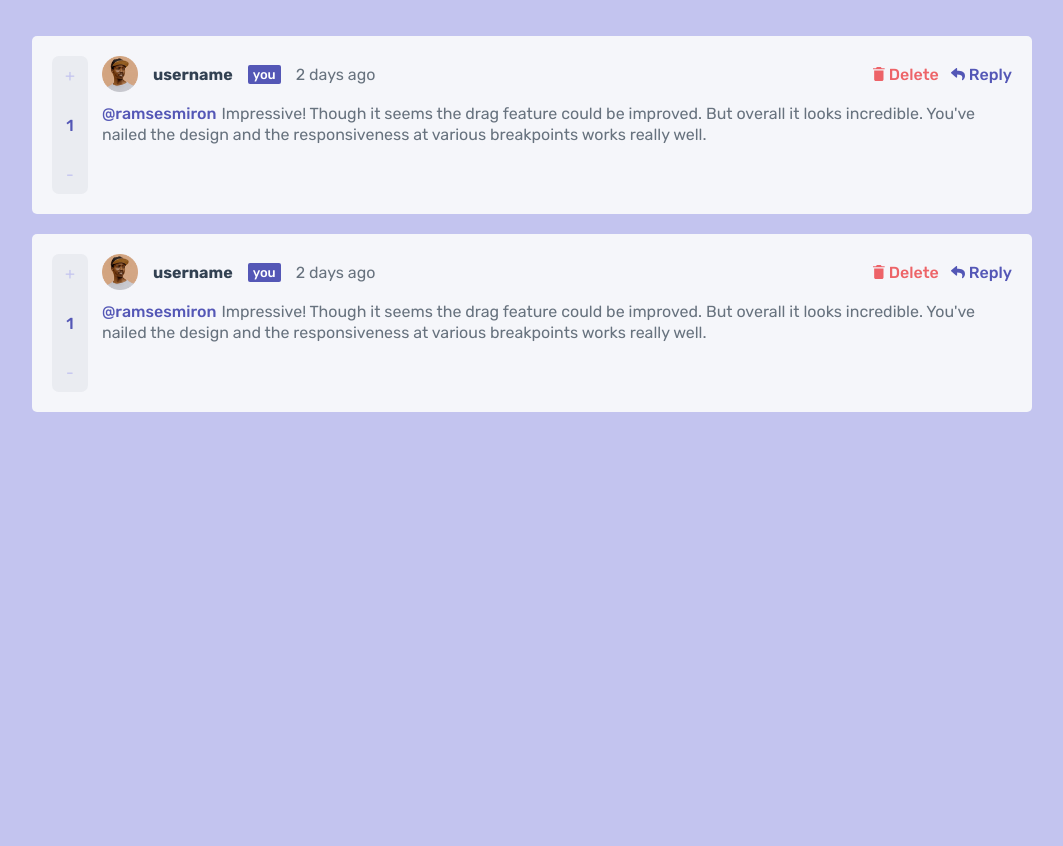
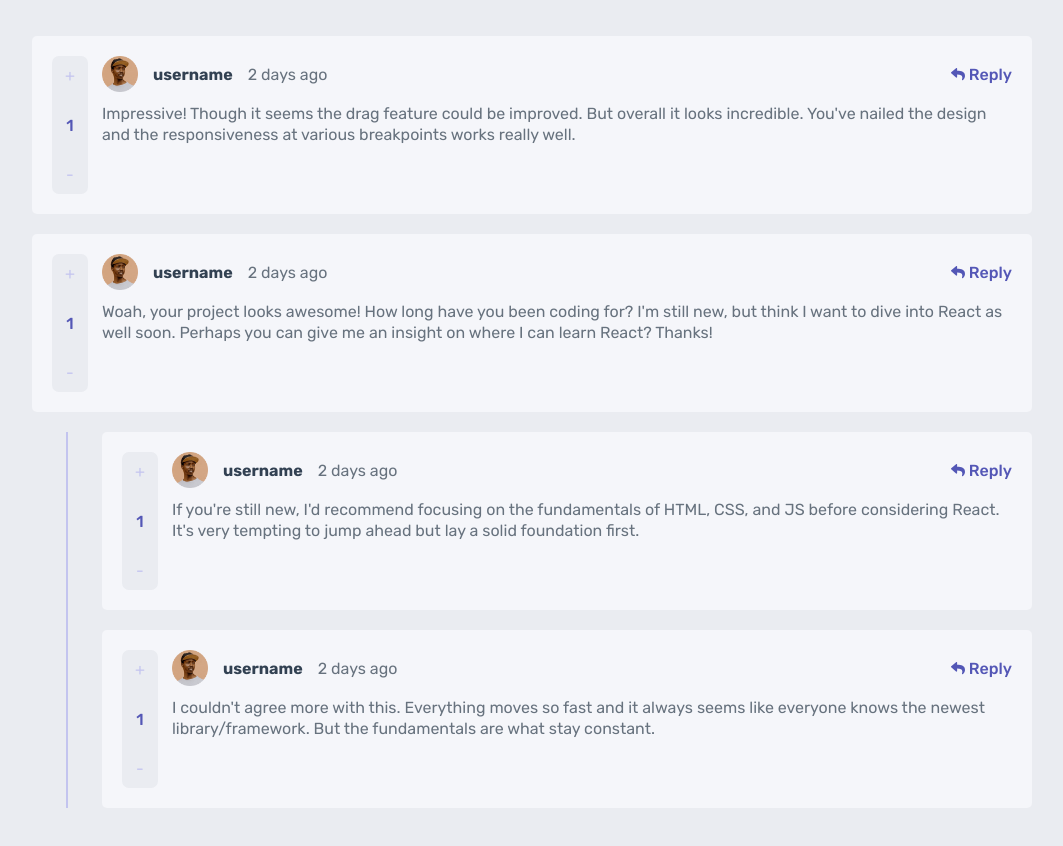
Before and after one commit to alisariyer/comments-app, a React (Create React App) app: page / in a window 1280 px wide. Shown: the top 846 px of the page, without its empty margins (108-1171 px from the left). Built offline with nearby package versions, Linux system fonts and the light colour scheme.

Commit message:
Set card and sub-card structure using Card component and using nested mapping and adjust with css the offseY t of the sub-cards

```diff
--- a/src/components/Card.js
+++ b/src/components/Card.js
@@ -1,9 +1,8 @@
 import React from "react";
 import imgUser from "../images/avatars/image-ramsesmiron.png";
-import data from "../data.json";
 
-export default function Card() {
-  const comment = data.comments[0].content;
+export default function Card({ content }) {
+  console.log("content", content)
   return (
     <div className="card">
       <header className="card-header">
@@ -14,7 +13,7 @@ export default function Card() {
       </header>
 
       <section className="card-body">
-        <p><span className="card-tag">@ramsesmiron</span>{comment}</p>
+        <p><span className="card-tag">@ramsesmiron</span>{content}</p>
       </section>
 
 
--- a/src/components/CardContainer.js
+++ b/src/components/CardContainer.js
@@ -1,13 +1,22 @@
-import React from 'react'
-import Card from './Card'
-import data from '../data.json'
+import React from "react";
+import Card from "./Card";
+import data from "../data.json";
 
 export default function CardContainer() {
-    console.log(data.comments)
-    const cards = data.comments.map((comment) => <Card key={comment.id} content={comment} />)
+  console.log(data.comments);
+  const cards = data.comments.map((comment) => {
     return (
-        <section>
-            { cards }
-        </section>
-    )
+      <>
+        <Card key={comment.id} content={comment.content} />
+        <div className="offset">
+        {comment.replies.length > 0 &&
+          comment.replies.map((subComment) => (
+            <Card key={subComment.id} content={subComment.content} />
+          ))
+        }
+        </div>
+      </>
+    );
+  });
+  return <section>{cards}</section>;
 }
--- a/src/style.css
+++ b/src/style.css
@@ -17,6 +17,8 @@
     --fw-medium: 500;
     --fw-bold: 700;
     font-size: 62.5%;
+
+    /* To use resize elements by this reference - Responsive Design */
     --rem: 1rem;
 }
 
@@ -30,9 +32,8 @@ body, h1, h2, h3, p {
 }
 
 body {
-    min-height: 100vh;
     margin: calc(var(--rem) * 3.6) calc(var(--rem) * 1.6);
-    background-color:  var(--c-light-grayish-blue);
+    background-color:  var(--c-light-gray);
     font-family: 'Rubik', sans-serif;
     font-size: calc(var(--rem) * 1.6)
 }
@@ -43,6 +44,7 @@ body {
 }
 
 .card {
+    /* Use grid in order to manage bottom to left, bottom to up lacation changins */
     display: grid;
     min-height: calc(var(--rem) * 7);
     grid-template-columns: auto auto auto;
@@ -52,6 +54,12 @@ body {
     border-radius: calc(var(--rem) * .5);
     padding: calc(var(--rem) * 2);
     margin-bottom: calc(var(--rem) * 2);
+}
+
+.offset {
+    border-left: 2px solid var(--c-light-grayish-blue);
+    padding-left: calc(var(--rem) * 3.4);
+    margin-left: 0;
 }
 
 .card-header {
@@ -65,13 +73,14 @@ body {
 }
 
 .card-img {
-    width: 36px;
+    width: calc(var(--rem) * 3.6);
 }
 
 .card-user {
     font-size: calc(var(--rem) * 1.6);
 }
 
+/* By default display: none */
 .card-me {
     text-transform: lowercase;
     background-color: var(--c-moderate-blue);
@@ -80,9 +89,10 @@ body {
     padding: calc(var(--rem) * .2) calc(var(--rem) * .5);
     border-radius: calc(var(--rem) * .2);
     font-weight: var(--fw-medium);
-    /* display: none; */
+    display: none;
 }
 
+/* Use to make visible delete, edit etc. elements */
 .visible {
     display: block;
 }
@@ -97,11 +107,12 @@ body {
     line-height: 1.3;
 }
 
+/* By default display: none */
 .card-tag {
     font-weight: var(--fw-medium);
     color: var(--c-moderate-blue);
     padding-right: calc(var(--rem) * .5);
-    /* display: none; */
+    display: none;
 }
 
 
@@ -148,10 +159,11 @@ body {
     gap: calc(var(--rem) * 1.2);
 }
 
+/* By default display: none */
 .card-delete {
     font-weight: var(--fw-medium);
     color: var(--c-soft-red);
-    /* display: none; */
+    display: none;
 }
 
 .card-delete:hover {
@@ -182,6 +194,11 @@ body {
         gap: calc(var(--rem) * 1.2) calc(var(--rem) * 1.4);
     }
 
+    .offset {
+        padding-left: calc(var(--rem) * 3.4);
+        margin-left: calc(var(--rem) * 3.4);
+    }
+
     .card-header {
         grid-area: 1 / 2 / 2 / 3;
     }
```
